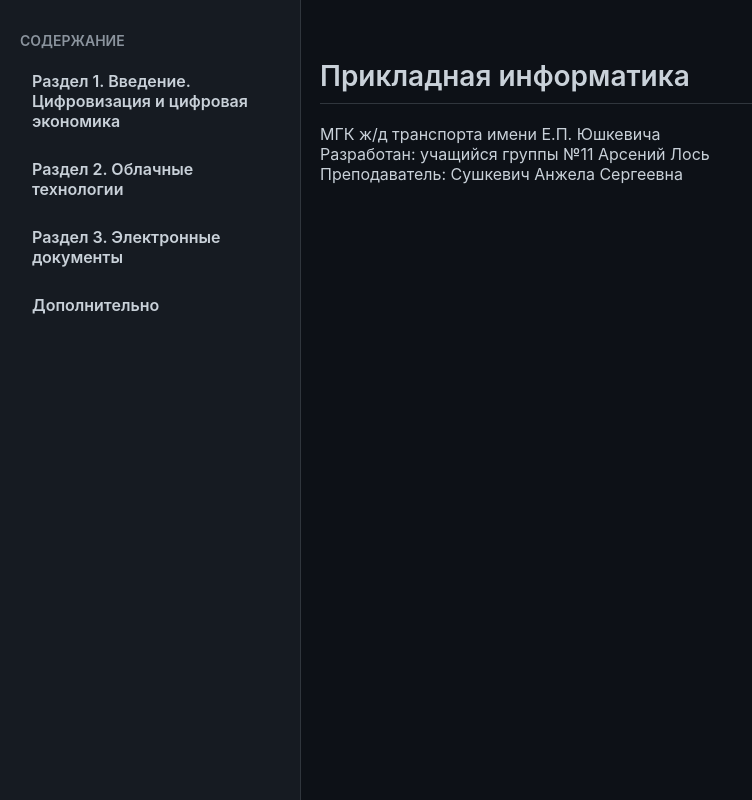
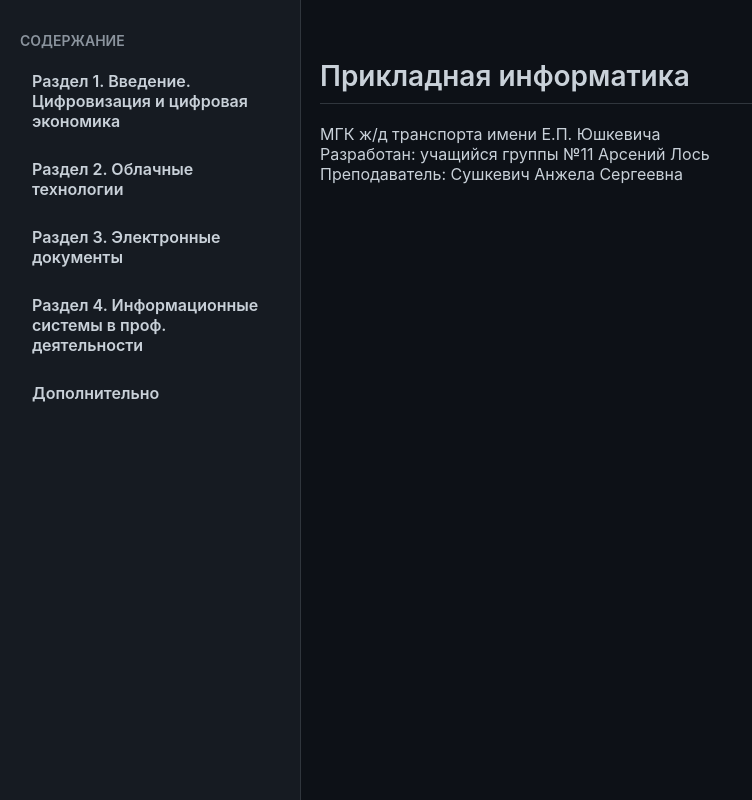
Before and after one commit to ArseniyLos/infostudymgkzd, a plain HTML site: page index.html in a window 1280 px wide. Shown: the whole page, without its empty margins (0-752 px from the left). Drawn offline with nearby package versions, Linux system fonts and the light colour scheme.

Commit message:
Правки меню и добавление 19 урока

```diff
--- a/index.html
+++ b/index.html
@@ -39,14 +39,39 @@ document.addEventListener("DOMContentLoaded", function () {
             { name: "10. Электронные таблицы", file: "docs/less10.md" }
         ]},
         { category: "Раздел 3. Электронные документы", items: [
-            { name: "Создание и редактирование", file: "docs/less11.md" },
-            { name: "Разрыв страниц и разделов. Колонтитулы", file: "docs/less12.md" },
-            { name: "Создание сносок, список", file: "docs/less13.md" },
-            { name: "Оглавление, закладки", file: "docs/less14.md" },
-            { name: "Формулы и функции", file: "docs/less15.md" },
-            { name: "Решение задач", file: "docs/less16.md" },
-            { name: "Построение диаграмм", file: "docs/less17.md" },
-            { name: "Графические возможности", file: "docs/less18.md" }
+            { name: "11. Создание и редактирование", file: "docs/less11.md" },
+            { name: "12. Разрыв страниц и разделов. Колонтитулы", file: "docs/less12.md" },
+            { name: "13. Создание сносок, список", file: "docs/less13.md" },
+            { name: "14. Оглавление, закладки", file: "docs/less14.md" },
+            { name: "15. Формулы и функции", file: "docs/less15.md" },
+            { name: "16. Решение задач", file: "docs/less16.md" },
+            { name: "17. Построение диаграмм", file: "docs/less17.md" },
+            { name: "18. Графические возможности", file: "docs/less18.md" }
+        ]},
+        { category: "Раздел 4. Информационные системы в проф. деятельности", items: [
+            { name: "19. Интерфейс программы Autodesk Inventor", file: "docs/less19.md" },
+            { name: "20. Создание 2D-эскиза", file: "docs/less20.md" },
+            { name: "21. Базовые инструменты и размеры", file: "docs/less21.md" },
+            { name: "22. Проставление и редактирование размеров", file: "docs/less22.md" },
+            { name: "23. Использование фасок и сопряжений", file: "docs/less23.md" },
+            { name: "24. Создание эскизов с использованием фасок", file: "docs/less24.md" },
+            { name: "25. Редактирование эскизов панелью инструментов", file: "docs/less25.md" },
+            { name: "26. Понятие зависимостей", file: "docs/less26.md" },
+            { name: "27. Создание эскизов панелью зависимостей", file: "docs/less27.md" },
+            { name: "28. Панель инструментов Массив", file: "docs/less28.md" },
+            { name: "29. Создание кругов и прямоугольных массивов", file: "docs/less29.md" },
+            { name: "30. Создание обьектов выдавливанием", file: "docs/less30.md" },
+            { name: "31. Операция Вращение", file: "docs/less31.md" },
+            { name: "32. Создание деталей выдавливанием и вращением", file: "docs/less32.md" },
+            { name: "33. Операция Сдвиг и Пружина", file: "docs/less33.md" },
+            { name: "34. Создание деталей Сдвигом", file: "docs/less34.md" },
+            { name: "35. Операция Лофт", file: "docs/less35.md" },
+            { name: "36. Создание деталей Лофтом", file: "docs/less36.md" },
+            { name: "37. Создание деталей на основе чертежа", file: "docs/less37.md" },
+            { name: "38. Создание шаблонов и заготовок", file: "docs/less38.md" },
+            { name: "39. Создание параметрической детали", file: "docs/less39.md" },
+            { name: "40. Назначение и использование сборок", file: "docs/less40.md" },
+            { name: "41. Создание сборки механизма", file: "docs/less41.md" }
         ]},
         { category: "Дополнительно", items: [
             { name: "Примеры элементов", file: "docs/example.md" }
```
Also changed, not shown: 1 other file.
